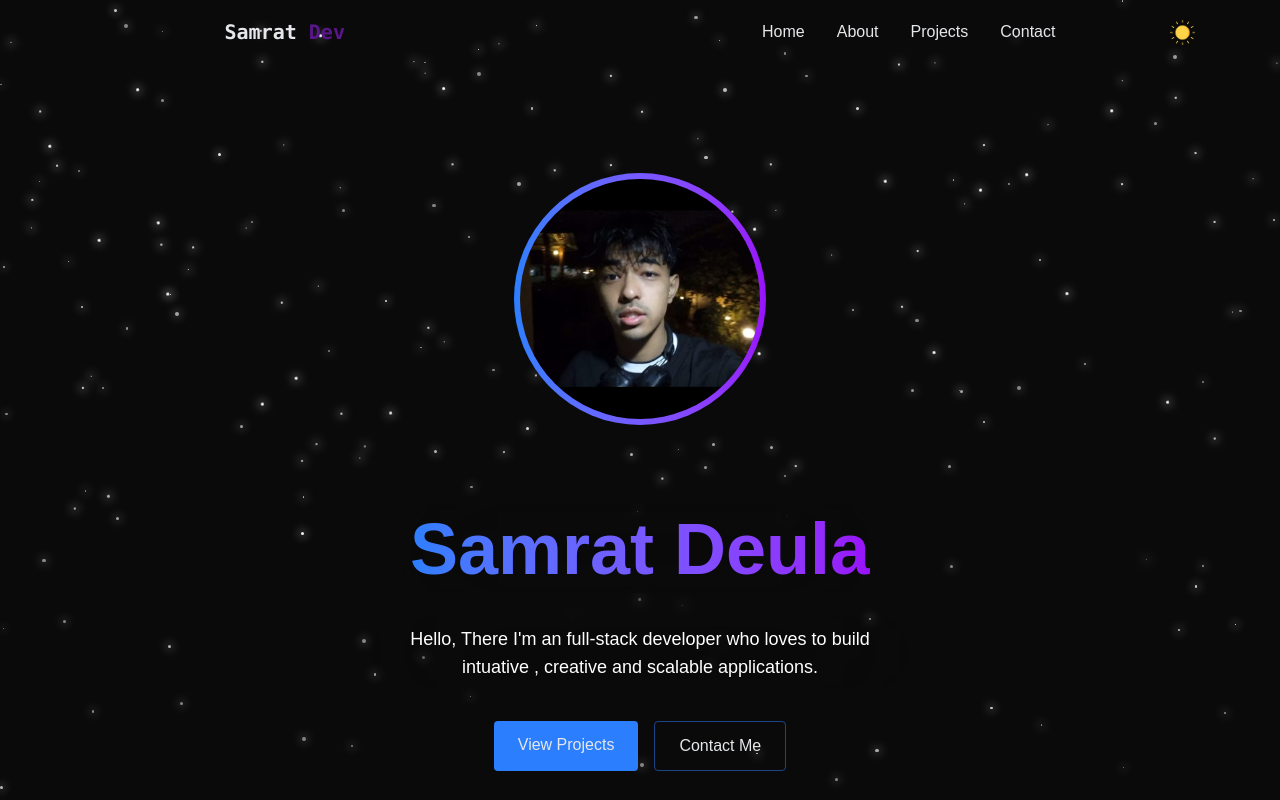
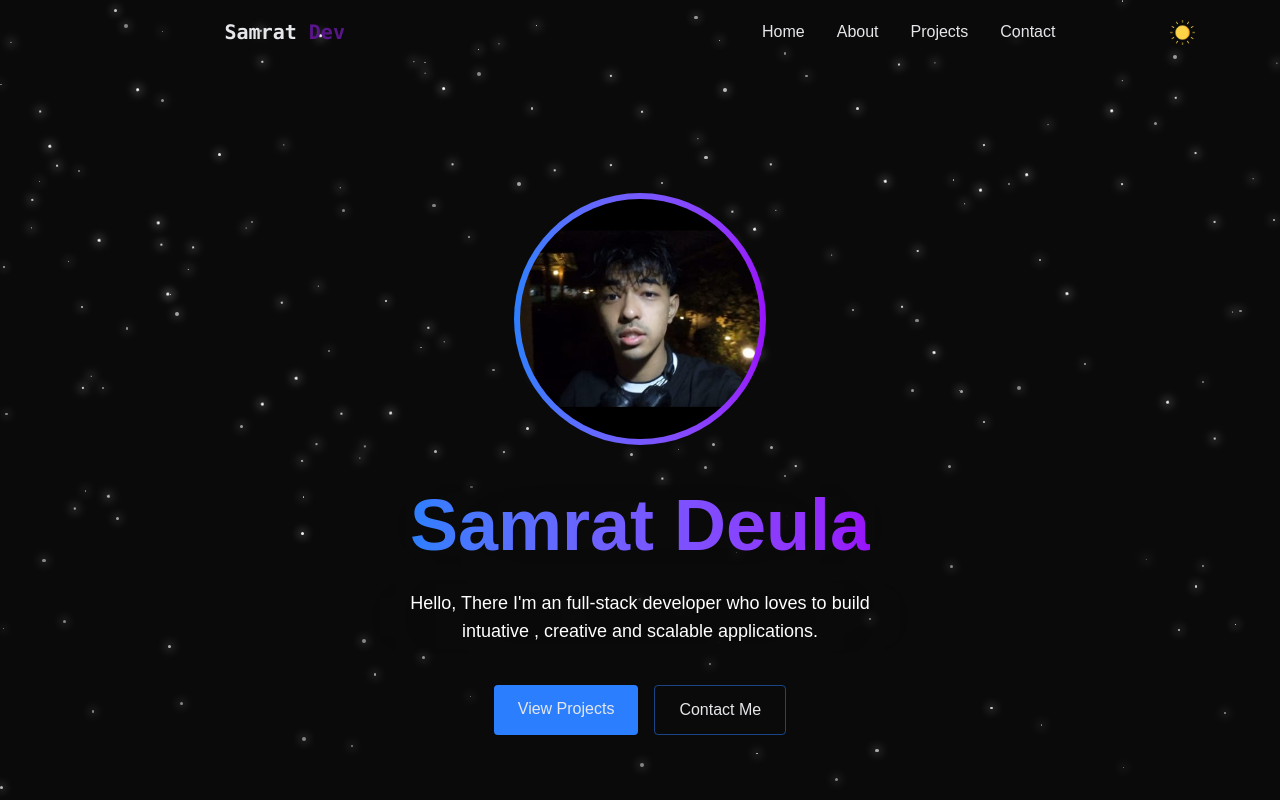
Before and after one commit to Samrat-Deula7/-Portfolio-, a React (Vite) app: page / in a window 1280 px wide. Shown: the top 800 px of the page. Built offline with nearby package versions, Linux system fonts and the light colour scheme.

Commit message:
fixing home page in the middium size screen

```diff
--- a/src/components/Sections/Home.jsx
+++ b/src/components/Sections/Home.jsx
@@ -7,32 +7,23 @@ const Home = () => {
   return (
     <section
       id="home"
-      className="min-h-screen flex items-center justify-center relative pt-18"
+      className="min-h-screen flex items-center justify-center relative pt-16"
     >
       <RevealOnScroll>
         <div className="relative flex flex-col items-center justify-center min-h-screen min-w-screen  text-center place-items-center z-10 px-4">
-          {/* <video
-            className="absolute top-0 left-0 w-full h-full object-cover -z-10 "
-            autoPlay
-            muted
-            loop
-            playsInline
-          >
-            <source src={Bg} type="video/mp4" />
-            Your browser does not support the video tag.
-          </video> */}
 
-          <div className="w-43 h-43 md:w-53 md:h-53 lg:w-63 lg:h-63  rounded-full bg-gradient-to-r from-blue-500 to-purple-600 mb-20">
+
+          <div className="w-43 h-43 md:w-53 md:h-53 lg:w-63 lg:h-63  rounded-full bg-gradient-to-r from-blue-500 to-purple-600 mb-20 md:mb-10">
             <div className="w-full h-full flex justify-center items-center ">
               <img
                 src={Pic}
                 alt="User"
-                className="w-40 h-40 md:w-50 md:h-50 lg:w-60 lg:h-60   bg-cover bg-center rounded-full overflow-clip"
+                className="w-40 h-40  lg:w-60 lg:h-60   bg-cover bg-center rounded-full overflow-clip"
               />
             </div>
           </div>
 
-          <div className="backdrop-blur-3xl  rounded-full px-3 py-2 mb-6">
+          <div className="backdrop-blur-3xl  rounded-full px-3 py-1 mb-6 md:mb-4">
             <h1 className="  text-3xl md:text-5xl lg:text-7xl font-bold  bg-gradient-to-r from-blue-500 to-purple-600 bg-clip-text text-transparent ">
               Samrat Deula
             </h1>
```
